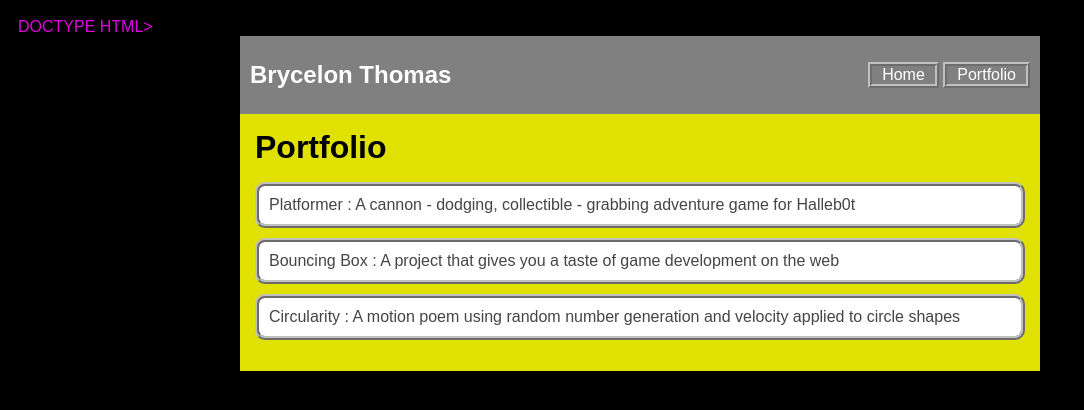
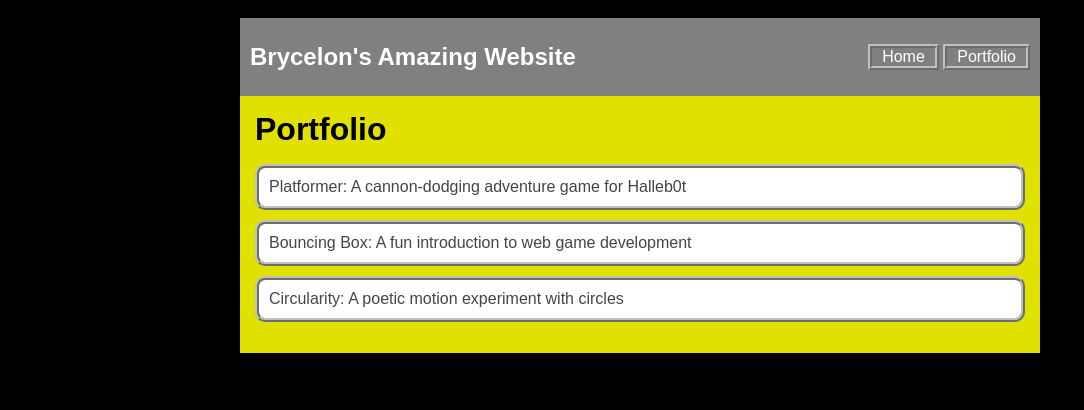
Before and after one commit to BrycelonThomas9409888/BrycelonThomas9409888.github.io, a plain HTML site: page portfolio.html in a window 1280 px wide. Shown: the whole page, without its empty margins (0-1084 px from the left). Drawn offline with Linux system fonts and the light colour scheme.

Commit message:
port update

```diff
--- a/portfolio.html
+++ b/portfolio.html
@@ -1,29 +1,40 @@
-DOCTYPE HTML>
+<!DOCTYPE html>
 <html>
-    <head> <title> MyName's Computer Science Website</title>
-      <link rel="stylesheet" href="style.css">
+  <head>
+     <title>Brycelon's Computer Science Website</title>
+     <link rel="stylesheet" href="style.css" />
   </head>
 
+
   <body>
+    <!-- All content goes here -->
     <div id="all-contents">
        <nav>
-          <h1>Brycelon Thomas</h1>
+        <h1>Brycelon's Amazing Website</h1>
           <ul id="nav-ul">
             <li class="nav-li">
-               <a class="nav-a" href="index.html">Home</a>
+  <a href="index.html">Home</a>
 </li>
 <li class="nav-li">
-               <a class="nav-a" href="portfolio.html">Portfolio</a>
+  <a href="portfolio.html">Portfolio</a>
 </li>
 </ul>
   </nav>
+
+
   <main>
   <div class="content">
     <h1>Portfolio</h1>
     <ul id="portfolio">
-              <li><a href="projects/platformer/">Platformer : A cannon - dodging, collectible - grabbing adventure game for Halleb0t</a></li>
-              <li><a href="projects/bouncing-box/">Bouncing Box : A project that gives you a taste of game development on the web </a></li>
-              <li><a href="projects/circularity/">Circularity : A motion poem using random number generation and velocity applied to circle shapes</a></li>
+<li>
+  <a href="fsd-projects/platformer/">Platformer: A cannon-dodging adventure game for Halleb0t</a>
+</li>
+<li>
+  <a href="fsd-projects/bouncing-box/">Bouncing Box: A fun introduction to web game development</a>
+</li>
+<li>
+  <a href="fsd-projects/circularity/">Circularity: A poetic motion experiment with circles</a>
+</li>
     </ul>
   </div>
   </main>
```
Lines whose indentation alone changed are shown as unchanged.
